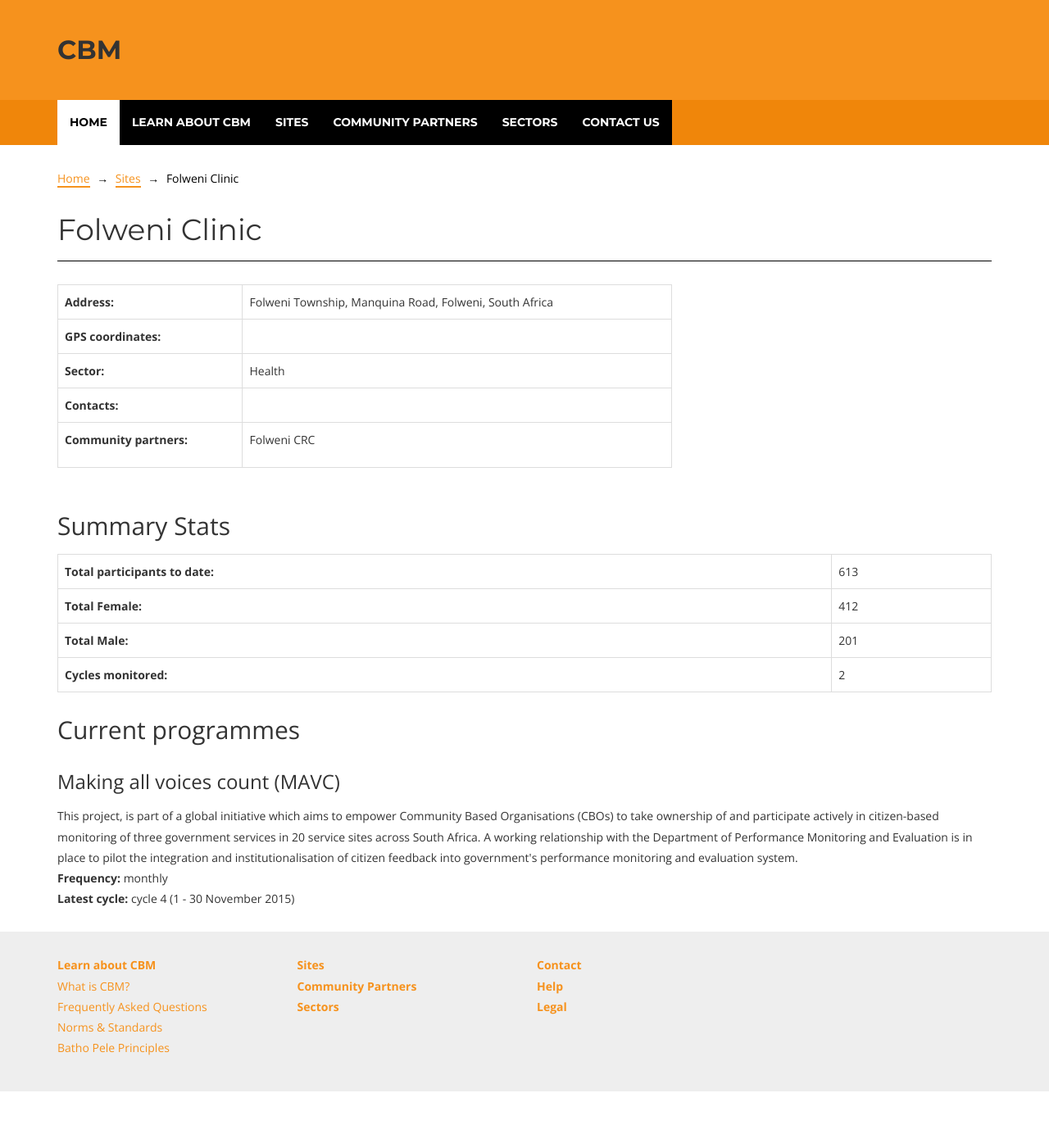
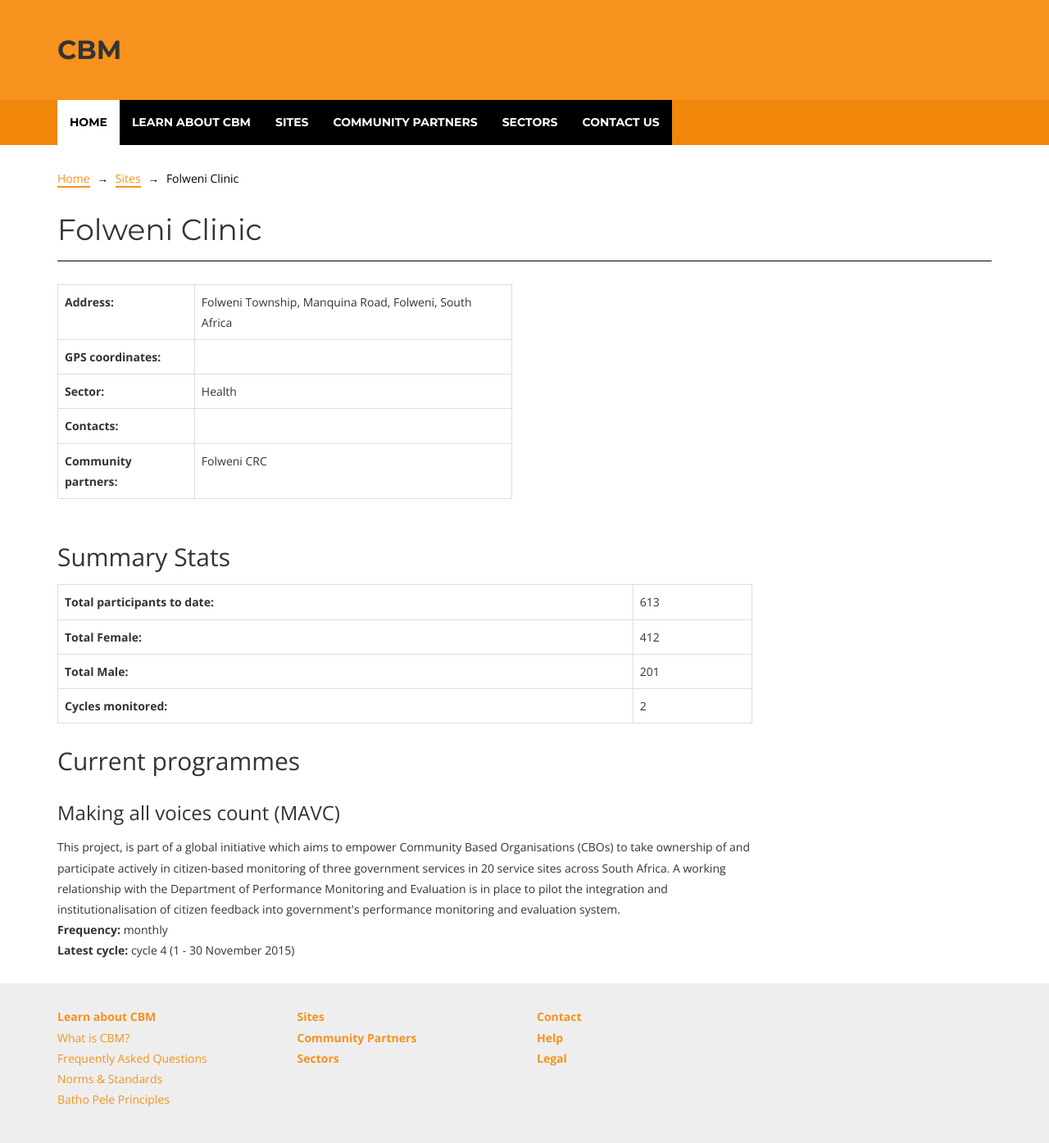
Before and after one commit to Code4SA/cbm-designs, a Jekyll site: the page built from site-details.html, in a window 1280 px wide. Shown: the whole page at 82% size. Built offline with Jekyll 4.4.1, drawn with Linux system fonts in a browser that asks for light colours; before the commit the page ends 1332 px from its top, so only the background shows below that.

Commit message:
Adjusted layout by adding columns

```diff
--- a/site-details.html
+++ b/site-details.html
@@ -18,7 +18,9 @@ layout: default
     </div>
 
     <div class="row">
+      <div class="col-md-9">
 
+        <div class="row">
           <div class="site-overview col-md-8">
             <table class="table table-bordered">
               <tr>
@@ -47,17 +49,12 @@ layout: default
               </tr>
             </table>
           </div>
-
           <div class="site-map col-md-4">
-
           </div>
-
         </div>
 
         <div class="site-summary-stats">
-
           <h2>Summary Stats</h2>
-
           <table class="table table-bordered">
             <tr>
               <td><strong>Total participants to date:</strong></td>
@@ -79,9 +76,7 @@ layout: default
         </div>
 
         <div class="site-current-programmes">
-
           <h2>Current programmes</h2>
-
           <div class="programme">
             <h3 class="programme-name">Making all voices count (MAVC)</h3>
             <div class="programme-description">
@@ -90,8 +85,10 @@ layout: default
             <div class="programme-frequency"><strong>Frequency:</strong> monthly</div>
             <div class="programme-last-cycle"><strong>Latest cycle:</strong> cycle 4 (1 - 30 November 2015)</div>
           </div>
-
         </div>
 
       </div>
     </div>
+
+  </div>
+</div>
```
Lines whose indentation alone changed are shown as unchanged.
